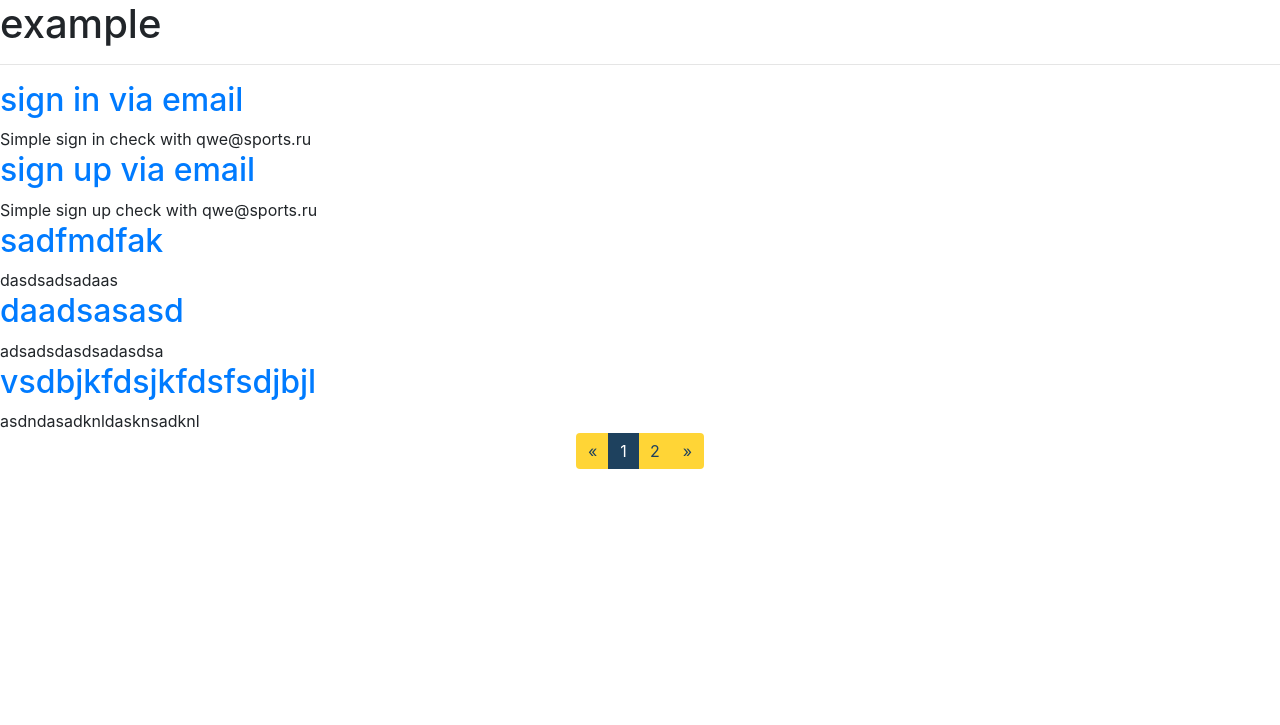
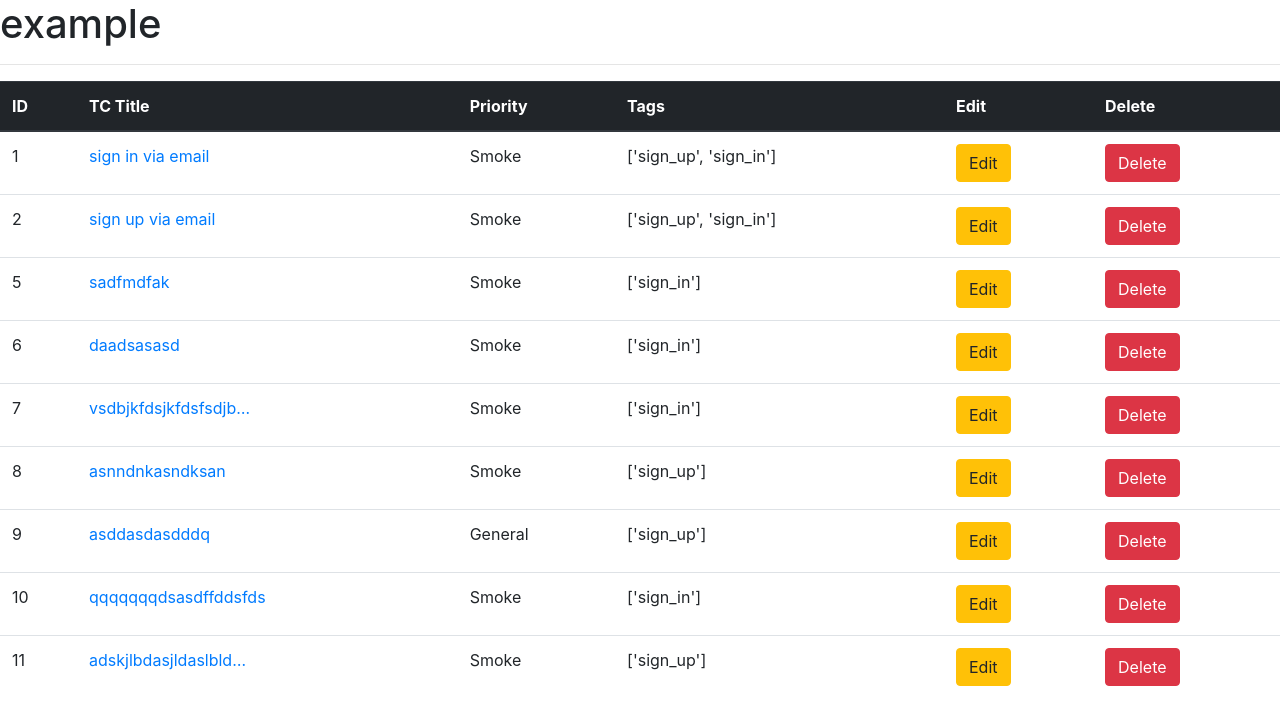
Before and after one commit to SoboladSports/GW, a Django app: a page that uses gp/templates/TestCase/project_detail.html in a window 1280 px wide. Shown: the top 725 px of the page. Run offline with Django 3.2, Linux system fonts and the light colour scheme; data comes from the database, SQL or seed files in the repository; some libraries are stand-ins or nearby versions.

Commit message:
test-case view updated, some fixes

```diff
--- a/gp/TODO.txt
+++ b/gp/TODO.txt
@@ -1,6 +1,5 @@
 TODO:
 
-0. Прочитать https://djbook.ru/rel1.4/topics/db/models.html
 1. Вьюшка тест-кейса с нормальным делением на тест-степы (Добавить доступ к элементам)
 2. Добавить тест-степам очерёдность внутри тест-кейса ( решается добавлением модельки с полями тест-кейс; тест-степ; очерёдность; )
 3. При редактирвоании condition, teststep.condition искать все кейсы, степы, в которых был такой же набор параметров и предлагать внести правки и в них
--- a/gp/TestCase/models.py
+++ b/gp/TestCase/models.py
@@ -26,11 +26,16 @@ class Element(models.Model):
 	def __str__(self):
 		return self.title
 
+	def get_screen(self):
+		screens = [t.title for t in self.screen.all()]
+		return screens
+
 
 
 
 class TestData(models.Model):
 	data = models.CharField(max_length = 250)
+
 
 	def save(self, *args, **kwargs):
 		super(TestData, self).save(*args, **kwargs)
@@ -69,6 +74,9 @@ class Condition(models.Model):
 			return str(str(self.action) + ' ' + str(self.element) + ' at ' + str(self.screen) + ' screen ' + str(self.testdata)).replace('None','').replace('  ', ' ')
 		else:
 			return str(self.title)
+
+	def get_screen(self):
+		return self.screen
 
 
 
@@ -119,6 +127,7 @@ class Project(models.Model):
 
 
 
+
 class TestCase(models.Model):
 	PRIORITY_CHOICES = (
 			('Smoke', 'Smoke'),
@@ -144,7 +153,14 @@ class TestCase(models.Model):
 		return self.title
 
 	def get_tags(self):
-		return ", ".join([t.title for t in self.tag.all()])
+		tags = [t.title for t in self.tag.all()]
+		return tags
+
 
 	def get_conditions(self):
+		condition = []
+		condition.append(self.condition.get_screen)
 		return
+
+	def get_project(self):
+		return self.project
--- a/gp/TestCase/views.py
+++ b/gp/TestCase/views.py
@@ -5,7 +5,7 @@ from django.contrib import messages
 # Create your views here.
 
 from .models import Action, Condition, Element, Screen, Tag, TestCase, TestData, TestStep, Project
-from .forms import TestCaseForm
+from .forms import TestCaseForm, TestCaseView
 
 
 def test_case_list(request):
@@ -24,13 +24,15 @@ def test_case_list(request):
 
 
 def test_case_detail(request, slug):
-    template = 'testcase/test_case_detail.html'
+    template = 'testcase/new_test_case.html'
 
     testcase = get_object_or_404(TestCase, slug=slug)
+    form = TestCaseView(instance=testcase)
 
     context = {
 
-        'TestCase': testcase,
+        'TestCase' : testcase,
+        'form' : form,
     }
 
     return render(request, template, context)
@@ -42,7 +44,7 @@ def project_detail(request, slug):
     project = get_object_or_404(Project, slug=slug)
     testcase = TestCase.objects.filter(project=project)
 
-    pages = pagination(request, testcase, 5)
+    pages = pagination(request, testcase, 10)
     context = {
         'project': project,
         'items': pages[0],
--- a/gp/templates/TestCase/project_detail.html
+++ b/gp/templates/TestCase/project_detail.html
@@ -7,14 +7,34 @@
 
 <hr>
 
+<table class="table">
+	<thead class="thead-dark">
+		<tr>
+			<th scope="col"> ID </th>
+			<th scope="col"> TC Title </th>
+			<th scope="col"> Priority </th>
+			<th scope="col"> Tags </th>
+			<th scope="col"> Edit </th>
+			<th scope="col"> Delete </th>
+		</tr>
 
-{% for item in items %}
-
-	<h2> <a href="{% url 'TestCase:test_case_detail' slug=item.slug %}"> {{item.title}} </a>  </h2>
-	{{item.description|truncatechars:50}}
+	</thead>
+	<tbody>
+	{% for item in items %}
+		<tr>
+			<td> {{item.pk}} </td>
+			<td> <a href = "{% url 'TestCase:test_case_detail' slug=item.slug %}"> {{item.title|truncatechars:20}} </a> </td>
+			<td> {{item.priority}} </td>
+			<td> {{item.get_tags}} </td>
+			<td> <a href = "{% url 'TestCase:edit_test_case' pk=item.pk %}"> <button class = "btn btn-warning"> Edit </button></a></td>
+			<td> <a href = "{% url 'TestCase:delete_test_case' pk=item.pk %}"><button class = "btn btn-danger"> Delete </button></a></td>
+		</tr>
+	{% endfor %}
+	</tbody>
 
 
-{% endfor %}
+</table>
+
 
 {% include 'pagination.html' %}
 
```
Also changed, not shown: gp/TestCase/forms.py (+16 -0 lines), gp/templates/TestCase/new_test_case.html (+21 -3 lines).
